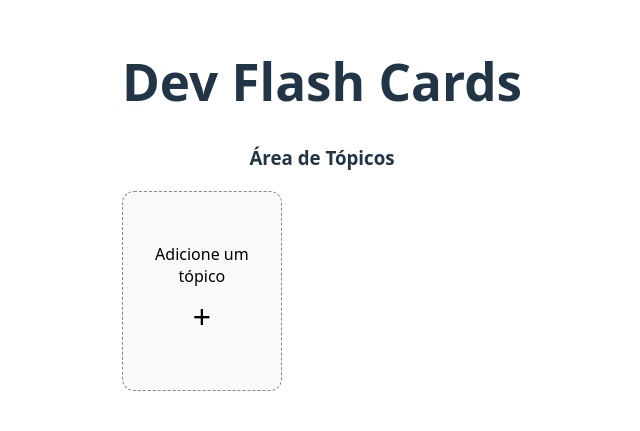
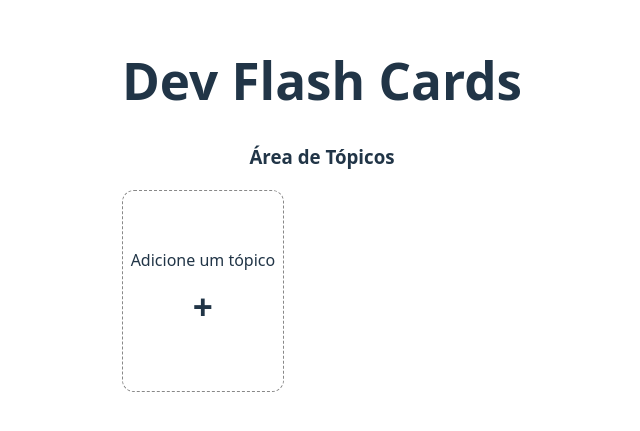
Before and after one commit to kalvinkm/dev-flashcards, a React (Vite) app: page / in a window 1280 px wide. Shown: the part 195-626 px from the top of the page, without its empty margins (318-958 px from the left). Built offline with nearby package versions, Linux system fonts and the light colour scheme.

Commit message:
:lipstick: style: refine AddAreaCard styles and improve accessibility states

```diff
--- a/src/components/AddAreaCard/index.css
+++ b/src/components/AddAreaCard/index.css
@@ -1,4 +1,5 @@
 .addition-card {
+  all: unset;
   width: 160px;
   height: 200px;
   border: 1px dashed #888;
@@ -11,7 +12,18 @@
   transition: all 0.2s ease;
 }
 
+.addition-card:hover {
+  border-color: #fff;
+  transform: translateY(-4px);
+}
+
+.addition-card:focus-visible {
+  outline: 2px solid #fff;
+  outline-offset: 4px;
+}
+
 .addition-card-plus-sign {
-  font-size: 2rem;
+  font-size: 2.2rem;
+  font-weight: 600;
   margin-top: 0.5rem;
 }
```
